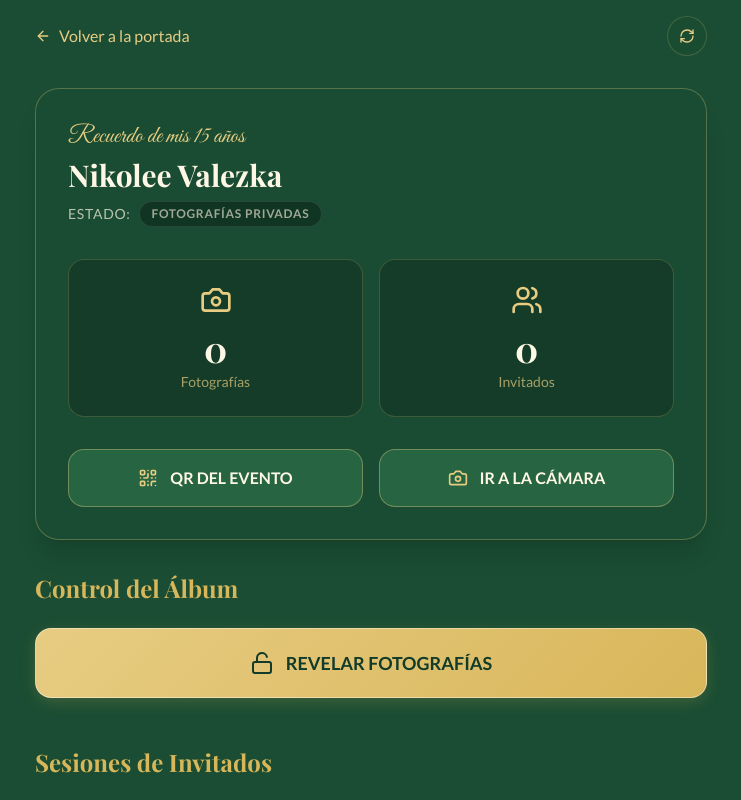
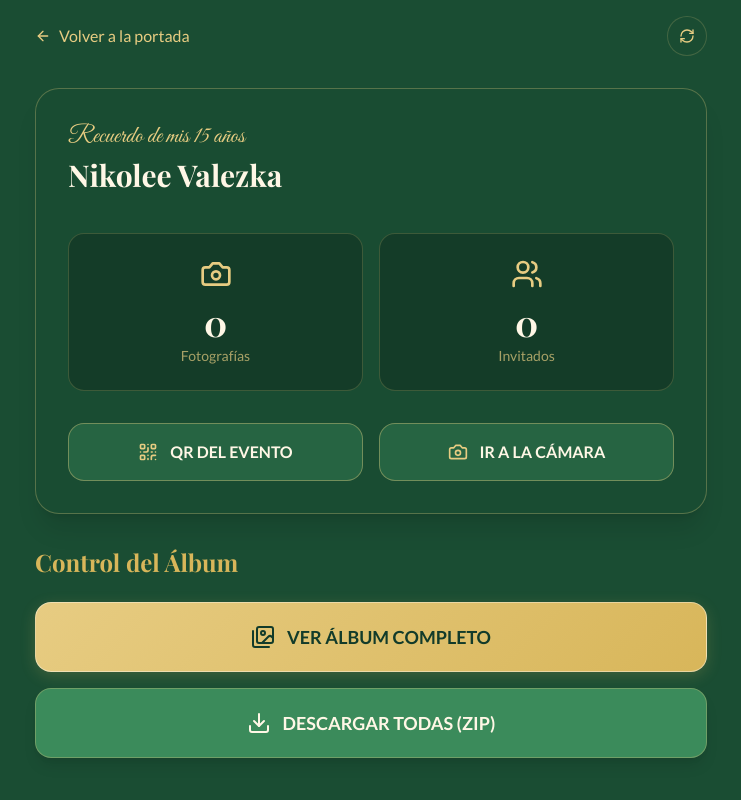
Before and after one commit to WebFotos/15A-osnikolee, a Next.js app: page /admin in a window 1280 px wide. Shown: the top 800 px of the page, without its empty margins (269-1010 px from the left). Built offline with nearby package versions, Linux system fonts and the light colour scheme; no server answers; a web font is replaced by a local one.

Commit message:
Incorpora soporte de cámara 4K con Zoom por hardware, panel de admin con descarga ZIP en cliente y aislamiento de álbum privado

```diff
--- a/package.json
+++ b/package.json
@@ -10,6 +10,8 @@
   },
   "dependencies": {
     "@supabase/supabase-js": "^2.45.4",
+    "file-saver": "^2.0.5",
+    "jszip": "^3.10.2",
     "lucide-react": "^0.447.0",
     "next": "^14.2.13",
     "qrcode.react": "^4.0.1",
@@ -17,6 +19,7 @@
     "react-dom": "^18.3.1"
   },
   "devDependencies": {
+    "@types/file-saver": "^2.0.7",
     "@types/node": "^20",
     "@types/react": "^18",
     "@types/react-dom": "^18",
--- a/src/app/admin/page.tsx
+++ b/src/app/admin/page.tsx
@@ -2,8 +2,10 @@
 
 import { useEffect, useState } from "react";
 import Link from "next/link";
-import { EventStatus, EVENT_DETAILS } from "@/lib/types";
-import { Loader2, QrCode, Unlock, Lock, Camera, Users, ArrowLeft, RefreshCw } from "lucide-react";
+import { EVENT_DETAILS } from "@/lib/types";
+import { Loader2, QrCode, Camera, Users, ArrowLeft, RefreshCw, Images, Download } from "lucide-react";
+import JSZip from "jszip";
+import { saveAs } from "file-saver";
 
 interface SessionRow {
   id: string;
@@ -13,11 +15,12 @@ interface SessionRow {
 }
 
 export default function AdminDashboardPage() {
-  const [status, setStatus] = useState<EventStatus>("PRIVATE");
   const [photoCount, setPhotoCount] = useState(0);
   const [sessionsData, setSessionsData] = useState<SessionRow[]>([]);
   const [loading, setLoading] = useState(true);
-  const [updating, setUpdating] = useState(false);
+
+  const [downloading, setDownloading] = useState(false);
+  const [downloadProgress, setDownloadProgress] = useState({ current: 0, total: 0 });
 
   useEffect(() => {
     loadData();
@@ -26,16 +29,7 @@ export default function AdminDashboardPage() {
   const loadData = async () => {
     setLoading(true);
     try {
-      const [eventRes, sessionsRes] = await Promise.all([
-        fetch("/api/admin/event"),
-        fetch("/api/admin/sessions"),
-      ]);
-
-      if (eventRes.ok) {
-        const event = await eventRes.json();
-        setStatus(event.status);
-      }
-
+      const sessionsRes = await fetch("/api/admin/sessions");
       if (sessionsRes.ok) {
         const sessions: SessionRow[] = await sessionsRes.json();
         setSessionsData(sessions);
@@ -48,25 +42,61 @@ export default function AdminDashboardPage() {
     }
   };
 
-  const handleUpdateStatus = async (newStatus: EventStatus) => {
-    if (!confirm(`¿Seguro que quieres cambiar el estado a ${newStatus}?`)) return;
-    setUpdating(true);
+  const handleDownloadZip = async () => {
     try {
-      const res = await fetch("/api/admin/event", {
-        method: "PATCH",
-        headers: { "Content-Type": "application/json" },
-        body: JSON.stringify({ status: newStatus }),
-      });
-      if (res.ok) {
-        const data = await res.json();
-        setStatus(data.status);
-      } else {
-        alert("Error al actualizar estado");
+      setDownloading(true);
+
+      const res = await fetch("/api/admin/photos");
+      if (!res.ok) throw new Error("Error al obtener urls de fotos");
+
+      const photos = await res.json();
+      if (!photos || photos.length === 0) {
+        alert("No hay fotografías para descargar.");
+        setDownloading(false);
+        return;
       }
-    } catch {
-      alert("Error al actualizar estado");
+
+      setDownloadProgress({ current: 0, total: photos.length });
+
+      const zip = new JSZip();
+      const folder = zip.folder("15_Anos_Nikolee_Fotos");
+
+      const CONCURRENCY = 5;
+      let completed = 0;
+
+      for (let i = 0; i < photos.length; i += CONCURRENCY) {
+        const batch = photos.slice(i, i + CONCURRENCY);
+
+        await Promise.all(
+          batch.map(async (photo: any) => {
+            try {
+              const imgRes = await fetch(photo.url);
+              if (!imgRes.ok) throw new Error(`HTTP error! status: ${imgRes.status}`);
+              const blob = await imgRes.blob();
+
+              const guestName = photo.guest_sessions?.guest_name || "invitado";
+              const filename = `${guestName.replace(/[^a-z0-9]/gi, '_').toLowerCase()}_${photo.id.substring(0, 8)}.jpg`;
+
+              folder?.file(filename, blob);
+            } catch (err) {
+              console.error(`Error descargando foto ${photo.id}:`, err);
+            } finally {
+              completed++;
+              setDownloadProgress(prev => ({ ...prev, current: completed }));
+            }
+          })
+        );
+      }
+
+      const zipBlob = await zip.generateAsync({ type: "blob" });
+      saveAs(zipBlob, "15_Anos_Nikolee_Todas_Las_Fotos.zip");
+
+    } catch (err) {
+      console.error(err);
+      alert("Hubo un error al crear el archivo ZIP.");
     } finally {
-      setUpdating(false);
+      setDownloading(false);
+      setDownloadProgress({ current: 0, total: 0 });
     }
   };
 
@@ -98,18 +128,6 @@ export default function AdminDashboardPage() {
             <div>
               <p className="font-script text-2xl text-gold-soft mb-1">{EVENT_DETAILS.name}</p>
               <h1 className="font-serif text-3xl font-bold mb-2 text-cream">{EVENT_DETAILS.protagonist}</h1>
-              <div className="font-sans text-cream/70 flex items-center gap-2 text-sm uppercase tracking-wider">
-                ESTADO:{" "}
-                <span
-                  className={`font-bold px-3 py-1 rounded-full text-xs ${
-                    status === "REVEALED"
-                      ? "bg-gold-warm/20 text-gold-warm"
-                      : "bg-black/30 text-cream/60 border border-cream/10"
-                  }`}
-                >
-                  {status === "REVEALED" ? "ÁLBUM REVELADO" : "FOTOGRAFÍAS PRIVADAS"}
-                </span>
-              </div>
             </div>
           </div>
 
@@ -144,32 +162,30 @@ export default function AdminDashboardPage() {
 
         <h2 className="font-serif text-2xl font-bold mb-6 text-gold-warm">Control del Álbum</h2>
         <div className="space-y-4 mb-12">
-          {status === "PRIVATE" && (
-            <button
-              onClick={() => handleUpdateStatus("REVEALED")}
-              disabled={updating}
-              className="w-full btn-gold text-forest-deep font-sans font-bold py-5 rounded-2xl flex items-center justify-center transition-all disabled:opacity-50 text-lg shadow-[0_0_20px_rgba(216,182,90,0.3)]"
-            >
-              <Unlock className="w-6 h-6 mr-3" /> REVELAR FOTOGRAFÍAS
-            </button>
-          )}
-          {status === "REVEALED" && (
-            <div className="flex flex-col gap-4">
-              <Link
-                href="/album"
-                className="w-full btn-gold text-forest-deep font-sans font-bold py-5 rounded-2xl flex items-center justify-center transition-colors text-lg"
-              >
-                VER ÁLBUM
-              </Link>
-              <button
-                onClick={() => handleUpdateStatus("PRIVATE")}
-                disabled={updating}
-                className="w-full bg-black/40 text-cream/70 hover:bg-black/60 font-sans font-bold py-4 rounded-2xl flex items-center justify-center transition-colors disabled:opacity-50 border border-cream/10"
-              >
-                <Lock className="w-5 h-5 mr-2" /> Ocultar Fotografías
-              </button>
-            </div>
-          )}
+          <Link
+            href="/admin/album"
+            className="w-full btn-gold text-forest-deep font-sans font-bold py-5 rounded-2xl flex items-center justify-center transition-all text-lg shadow-[0_0_20px_rgba(216,182,90,0.3)]"
+          >
+            <Images className="w-6 h-6 mr-3" /> VER ÁLBUM COMPLETO
+          </Link>
+          <button
+            onClick={handleDownloadZip}
+            disabled={downloading}
+            className="w-full bg-forest-natural text-cream hover:bg-forest-emerald font-sans font-bold py-5 rounded-2xl flex items-center justify-center transition-colors disabled:opacity-50 text-lg shadow-lg border border-gold-soft/30"
+          >
+            {downloading ? (
+              <>
+                <Loader2 className="w-6 h-6 mr-3 animate-spin" />
+                {downloadProgress.current === downloadProgress.total && downloadProgress.total > 0
+                  ? "Generando ZIP..."
+                  : `Descargando... ${downloadProgress.current} / ${downloadProgress.total}`}
+              </>
+            ) : (
+              <>
+                <Download className="w-6 h-6 mr-3" /> DESCARGAR TODAS (ZIP)
+              </>
+            )}
+          </button>
         </div>
 
         <h2 className="font-serif text-2xl font-bold mb-6 text-gold-warm">Sesiones de Invitados</h2>
```
Also changed, not shown: src/app/camara/page.tsx (+81 -15 lines), src/app/admin/album/page.tsx (renamed from src/app/album/page.tsx), 1 other file (tests, documents, lock files or other folders).
